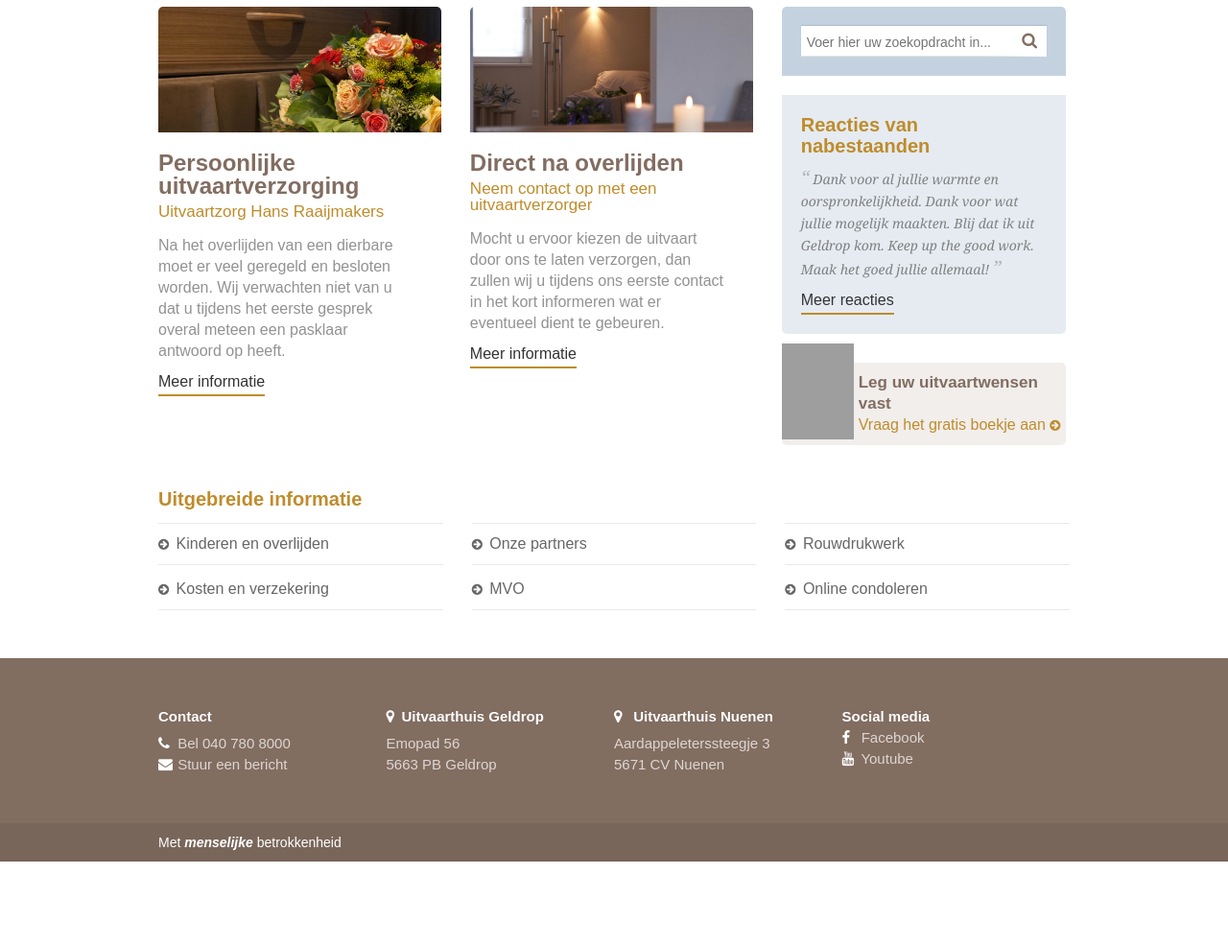
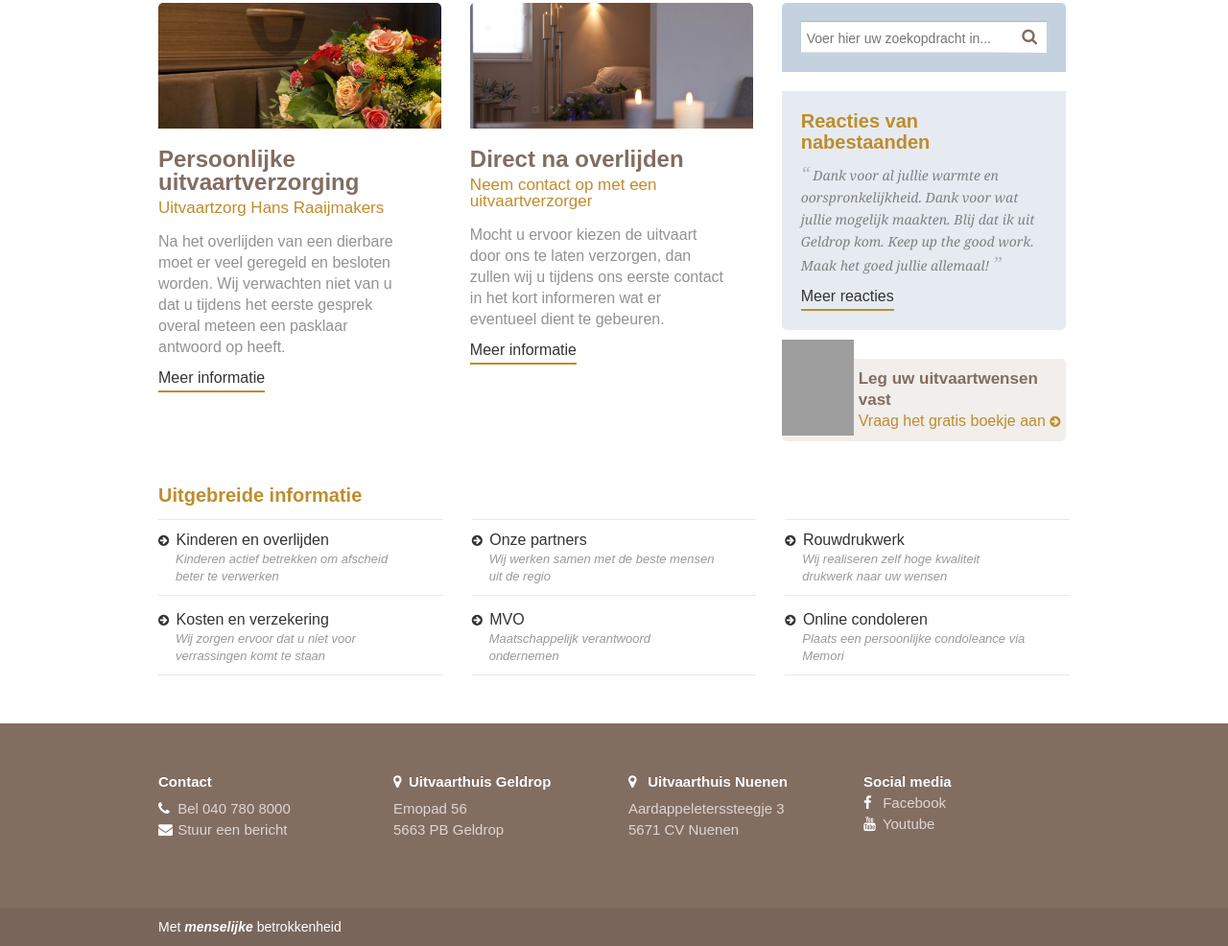
Before and after one commit to noudilus/hr-static_theme, a website: page app/index.html in a window 1280 px wide. Shown: the part 794-1780 px from the top of the page at 96% size. Before the commit the page ends 1692 px from the top, so only its background shows below. Drawn offline with Linux system fonts and the light colour scheme; grey boxes are pictures that could not be loaded; a web font is replaced by a local one.

Commit message:
footer styling and more

```diff
--- a/app/index.html
+++ b/app/index.html
@@ -190,34 +190,52 @@
             Uitgebreide informatie
         </div>
         <div class="row">
-            <div class="col-xs-4">
+            <div class="col-xs-12 col-sm-4">
                 <a href="/" class="information__link">
                     <div class="fa fa-arrow-circle-right"></div>
                     Kinderen en overlijden
+                    <span class="information__link__copy">
+                        Kinderen actief betrekken om afscheid beter te verwerken
+                    </span>
                 </a>
                 <a href="/" class="information__link">
                     <div class="fa fa-arrow-circle-right"></div>
                     Kosten en verzekering
+                    <span class="information__link__copy">
+                        Wij zorgen ervoor dat u niet voor verrassingen komt te staan
+                    </span>
                 </a>
             </div>
-            <div class="col-xs-4">
+            <div class="col-xs-12 col-sm-4">
                 <a href="/" class="information__link">
                     <div class="fa fa-arrow-circle-right"></div>
                     Onze partners
+                    <span class="information__link__copy">
+                        Wij werken samen met de beste mensen uit de regio
+                    </span>
                 </a>
                 <a href="/" class="information__link">
                     <div class="fa fa-arrow-circle-right"></div>
                     MVO
+                    <span class="information__link__copy">
+                        Maatschappelijk verantwoord ondernemen
+                    </span>
                 </a>
             </div>
-            <div class="col-xs-4">
+            <div class="col-xs-12 col-sm-4">
                 <a href="/" class="information__link">
                     <div class="fa fa-arrow-circle-right"></div>
                     Rouwdrukwerk
+                    <span class="information__link__copy">
+                        Wij realiseren zelf hoge kwaliteit drukwerk naar uw wensen
+                    </span>
                 </a>
                 <a href="/" class="information__link">
                     <div class="fa fa-arrow-circle-right"></div>
                     Online condoleren
+                    <span class="information__link__copy">
+                        Plaats een persoonlijke condoleance via Memori
+                    </span>
                 </a>
             </div>
         </div>
@@ -226,6 +244,9 @@
 
 <footer class="footer">
     <div class="container-fluid">
+        <div class="row">
+            <div class="col-xs-offset-1 col-md-offset-0">
+                <div class="col-xs-6 col-sm-3">
                     <div class="footer__content">
                         <div class="footer__title">
                             Contact
@@ -237,7 +258,8 @@
                             <i class="fa fa-envelope"></i> Stuur een bericht
                         </a>
                     </div>
-
+                </div>
+                <div class="col-xs-6 col-sm-3">
                     <div class="footer__content">
                         <div class="footer__title">
                             <i class="fa fa-map-marker"></i>Uitvaarthuis Geldrop
@@ -249,7 +271,8 @@
                             5663 PB Geldrop
                         </div>
                     </div>
-
+                </div>
+                <div class="col-xs-6 col-sm-3">
                     <div class="footer__content">
                         <div class="footer__title">
                             <i class="fa fa-map-marker"></i> Uitvaarthuis Nuenen
@@ -261,7 +284,8 @@
                             5671 CV Nuenen
                         </div>
                     </div>
-
+                </div>
+                <div class="col-xs-6 col-sm-3">
                     <div class="footer__content">
                         <a href="/" class="footer__title">
                             Social media
@@ -273,11 +297,11 @@
                             <i class="fa fa-youtube"></i> Youtube
                         </a>
                     </div>
-
+                </div>
+            </div>
         </div>
     </div>
     <div class="footer__sub">
-
         <div class="proposition__title proposition__title--small">
             <div class="container-fluid">
                 Met <span class="proposition__title--italic">menselijke</span> betrokkenheid
--- a/app/scss/styles.scss
+++ b/app/scss/styles.scss
@@ -34,7 +34,6 @@ p {
 .hero {
   background: url('../images/bg1.jpg') no-repeat center top;
   background-size: cover;
-  //max-width: 1200px;
   margin: 0 auto;
   height: 575px;
   padding-top: 140px;
@@ -151,6 +150,13 @@ p {
     font-size: 1.4rem;
     text-transform: none;
     border: 0;
+    & > li {
+      letter-spacing: 0;
+      font-size: 1.5rem;
+      & a:hover {
+        color: $secondary-color;
+      }
+    }
   }
 }
 
@@ -198,7 +204,7 @@ p {
 
     &:hover {
       text-decoration: none;
-      border-color: lighten($secondary-color,25%);
+      border-color: lighten($secondary-color, 25%);
       color: white;
     }
 
@@ -232,7 +238,7 @@ p {
     font-size: 2.1rem;
     font-weight: bold;
     color: $primary-color;
-    margin-top: 8px;
+    margin-top: 4px;
     margin-bottom: 10px;
   }
 
@@ -249,7 +255,7 @@ p {
     float: left;
     margin-right: 20px;
 
-    @media (min-width: 400px){
+    @media (min-width: 400px) {
       width: 165px;
     }
 
@@ -285,8 +291,8 @@ p {
 
   &:hover {
     text-decoration: none;
-      border-color: lighten($secondary-color,25%);
-      color: darken($secondary-color,100%);
+    border-color: lighten($secondary-color, 25%);
+    color: darken($secondary-color, 100%);
   }
 }
 
@@ -306,7 +312,7 @@ p {
     text-align: center;
 
     & strong,
-    .fa{
+    .fa {
       color: #000;
     }
   }
@@ -395,7 +401,7 @@ p {
   }
 
   &__title {
-    text-shadow: 0 -1px 0 rgba(0,0,0,0.1);
+    text-shadow: 0 -1px 0 rgba(0, 0, 0, 0.1);
     color: white;
     font-weight: bold;
     margin-bottom: 6px;
@@ -404,7 +410,7 @@ p {
   &__content {
     color: lighten($primary-color, 40%);
     padding: 0;
-    @extend .col-sm-3;
+    margin-bottom: 20px;
   }
 
   &__sub {
@@ -454,7 +460,7 @@ p {
     line-height: 2.3rem;
     font-family: 'Droid Serif', Georgia, sans-serif;
     font-style: italic;
-    color: lighten($darkgray-color,10%);
+    color: lighten($darkgray-color, 10%);
     &:before {
       font-size: 2rem;
       opacity: 0.5;
@@ -536,7 +542,7 @@ p {
     margin-bottom: 10px;
   }
   &__link {
-    color: $darkgray-color;
+    color: $dark-color;
     border-bottom: 1px solid $grey-color-1;
     margin-top: 4px;
     font-size: 1.6rem;
@@ -544,16 +550,31 @@ p {
     display: block;
     @include transition(0.20s, all, ease-in-out);
 
+    @media (min-width: $screen-xs-max) {
       &:first-child {
         border-top: 1px solid $grey-color-1;
       }
+    }
+
     &:hover {
-      color: darken($secondary-color,100%);
+      color: darken($secondary-color, 100%);
       text-decoration: none;
+      border-bottom: 1px solid $secondary-color;
       & .fa {
         padding-right: 5px;
         color: $secondary-color;
       }
     }
+
+    &__copy {
+      font-family: 'Droid Serif', sans-serif;
+      font-style: italic;
+      display: block;
+      font-size: 1.3rem;
+      line-height: 1.8rem;
+      padding-right: 40px;
+      color: lighten($darkgray-color, 20%);
+      margin-left: 18px;
     }
   }
+}
```
Also changed, not shown: app/css/styles.css. Lines whose indentation alone changed are shown as unchanged.
